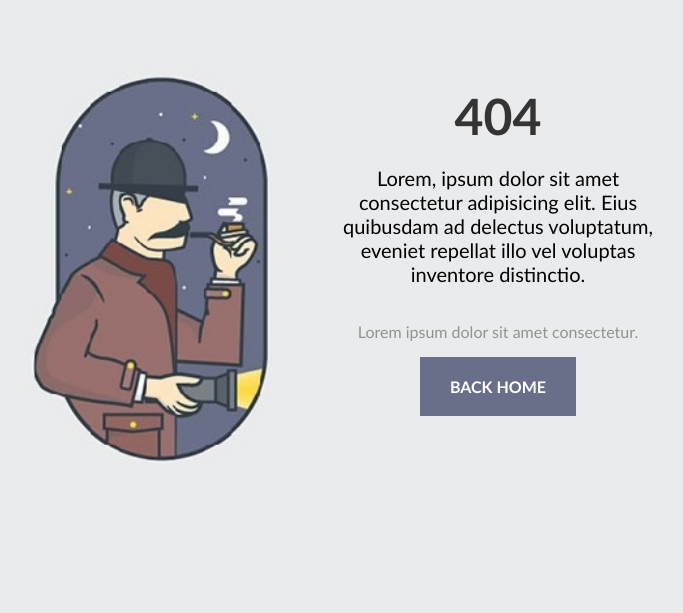
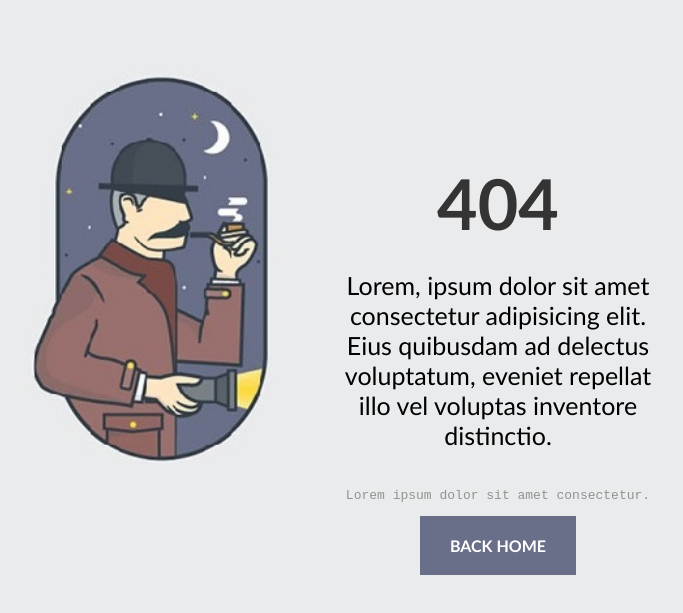
Before and after one commit to Agneta-Pet/2-serlokas, a plain HTML site: page index.html in a window 1280 px wide. Shown: the part 131-744 px from the top of the page, without its empty margins (300-983 px from the left). Drawn offline with Linux system fonts and the light colour scheme.

Commit message:
Serlokas-full-screen

```diff
--- a/index.html
+++ b/index.html
@@ -11,10 +11,10 @@
 <body style="background-color: #EAEBED;font-family: 'Gill Sans', 'Gill Sans MT', Calibri, 'Trebuchet MS', sans-serif;">
     <main style="display: inline-block;  width: 50%; margin-top: 10%; margin-left: 25%; ">
         <img style="display: inline-block; width: 40%; float: left; margin-top: 10%;" src="serlokas.jpg" alt="Serlokas su pypke iesko nusikaltelio menesienoje">
-        <div style="display: inline-block; width: 50%; float: left; margin-left: 10%; margin-top: 13%; text-align: center;">
-            <h1 style="display: inline-block; width: 100%; text-align: centre; font-size: 50px; margin: 0; color: #343434; ">404</h1>
-            <p style="display: inline-block; width: 100%; text-align: centre; font-size: 20px;">Lorem, ipsum dolor sit amet consectetur adipisicing elit. Eius quibusdam ad delectus voluptatum, eveniet repellat illo vel voluptas inventore distinctio.</p>
-            <p style="display: inline-block; width: 100%; text-align: centre; color: #909490;">Lorem ipsum dolor sit amet consectetur.</p>
+        <div style="display: inline-block; width: 50%; float: left; margin-left: 10%; margin-top: 25%; text-align: center;">
+            <h1 style="display: inline-block; width: 100%; text-align: centre; font-size: 70px; margin: 0; color: #343434; ">404</h1>
+            <p style="display: inline-block; width: 100%; text-align: centre; font-size: 25px;">Lorem, ipsum dolor sit amet consectetur adipisicing elit. Eius quibusdam ad delectus voluptatum, eveniet repellat illo vel voluptas inventore distinctio.</p>
+            <p style="display: inline-block; width: 100%; text-align: centre; color: #909490; font-family:monospace;">Lorem ipsum dolor sit amet consectetur.</p>
             <a style="display: inline-block; background-color: #696F89; color: white; padding: 20px; padding-left:30px; padding-right: 30px; text-decoration: none; text-transform: uppercase; font-weight: bold;" href="#">Back home</a>
         </div>
     </main>
```
